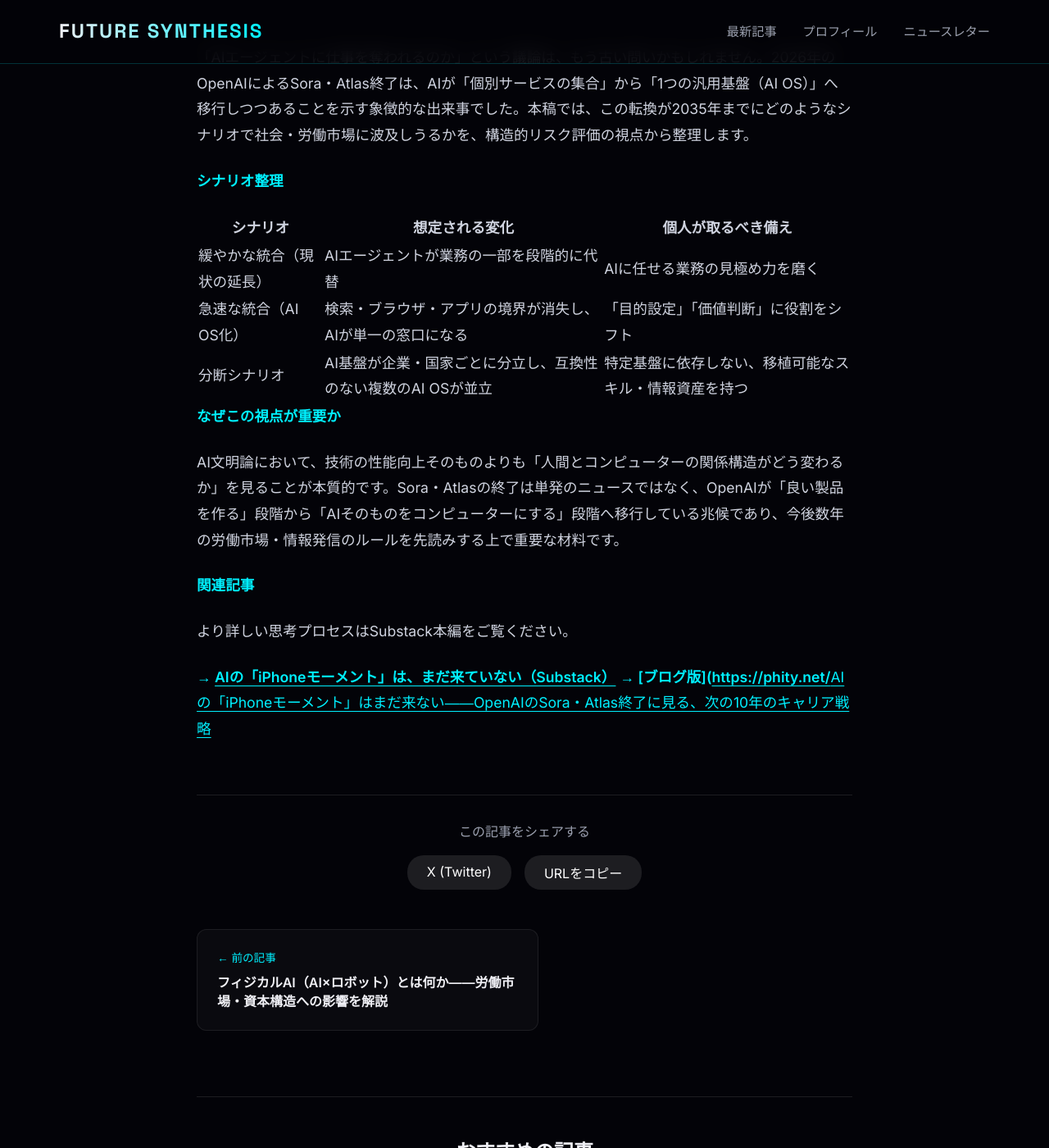
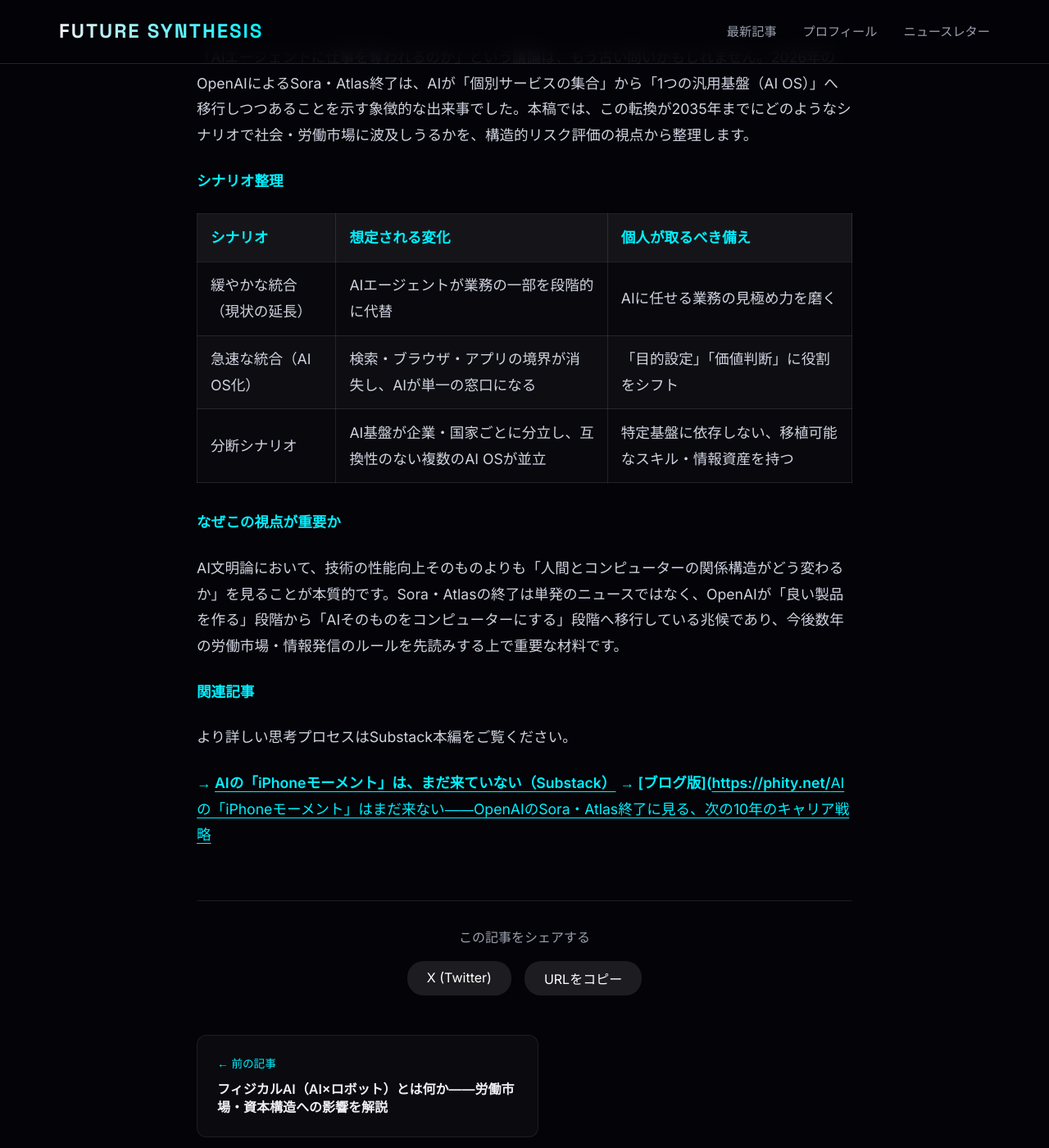
Before and after one commit to phity-j/future_synthesis, a Jekyll site: the page built from _posts/2026-08-27-ai-ossoraatlas20262035.md, in a window 1280 px wide and 1400 px high, scrolled down 797 px. Shown: the whole window at 82% size. Built offline with Jekyll 4.4.1, drawn with Linux system fonts in a browser that asks for light colours; our own code applies the rules of GitHub Pages for plain Markdown files.

Commit message:
style: add table styling for markdown content

```diff
--- a/css/style.css
+++ b/css/style.css
@@ -121,3 +121,9 @@ footer { padding: 3rem 2rem; text-align: center; background: #010103; border-top
 .toc-container a { color: var(--text-main); text-decoration: none; transition: color 0.3s ease; }
 .toc-container a:hover { color: var(--accent-cyan); text-decoration: underline; text-underline-offset: 4px; }
 .nav-link:hover { background: rgba(0, 240, 255, 0.05) !important; border-color: rgba(0, 240, 255, 0.2) !important; }
+
+/* Table Styling */
+.markdown-body table { width: 100%; margin-bottom: 2rem; border-collapse: collapse; background-color: rgba(255, 255, 255, 0.02); overflow-x: auto; display: block; }
+.markdown-body table th, .markdown-body table td { padding: 0.8rem 1rem; border: 1px solid rgba(255, 255, 255, 0.1); }
+.markdown-body table th { background-color: rgba(255, 255, 255, 0.05); font-weight: 600; text-align: left; color: var(--accent-cyan); }
+.markdown-body table tr:nth-child(even) { background-color: rgba(255, 255, 255, 0.02); }
```
